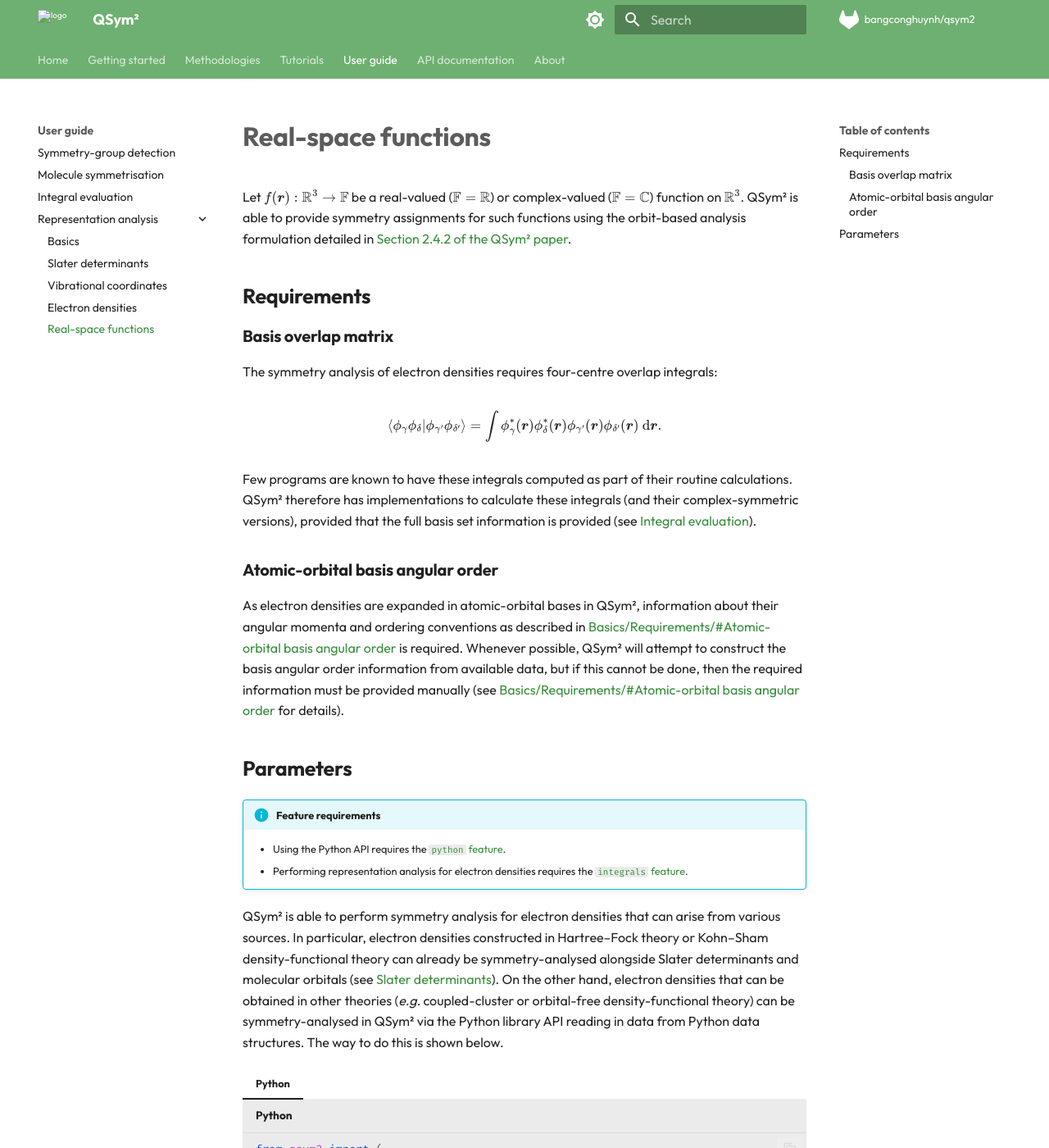
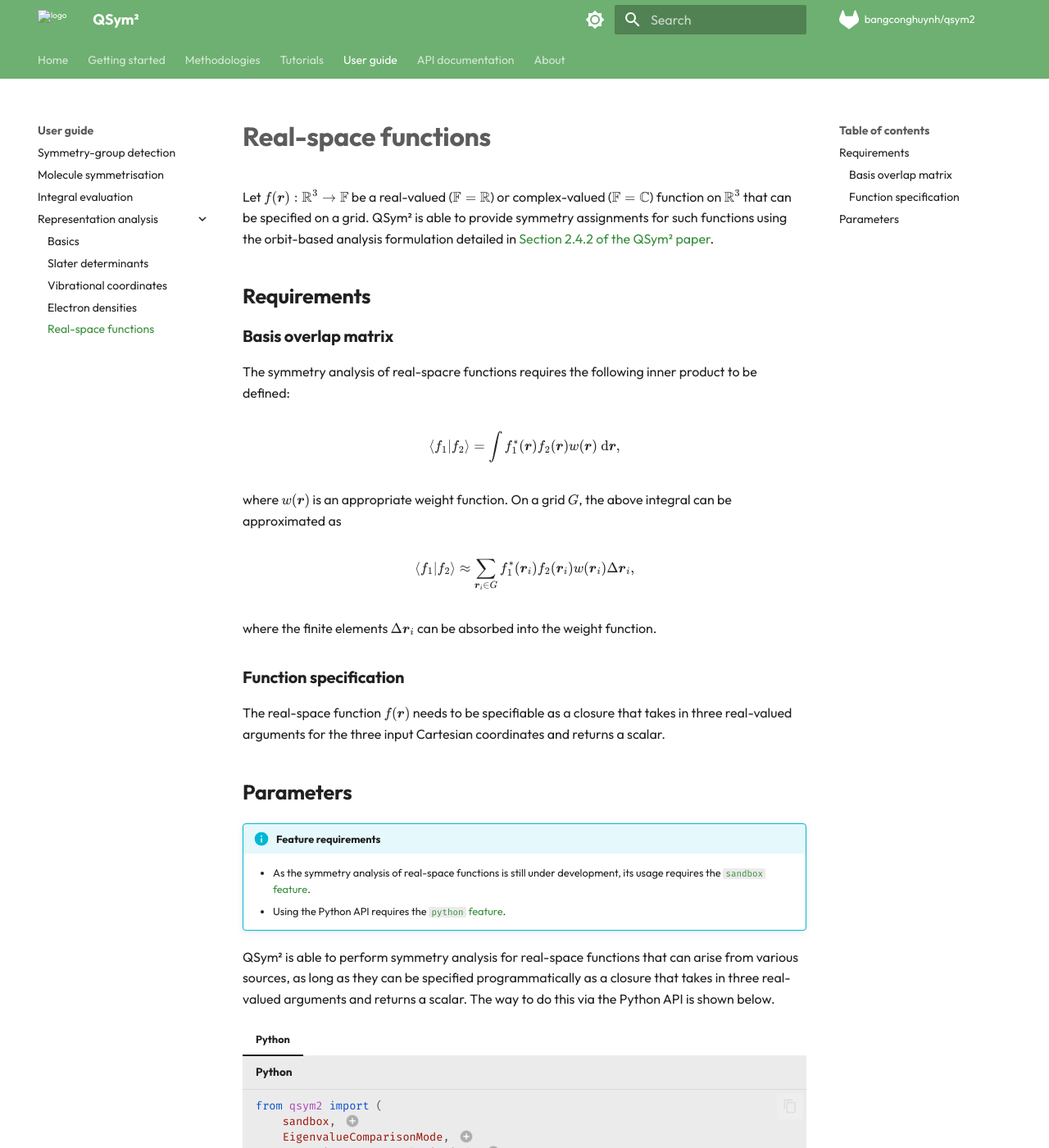
Before and after one commit to bangconghuynh/qsym2, an MkDocs documentation site: the page built from docs/docs/user-guide/representation-analysis/real-space-functions.md, in a window 1280 px wide and 1400 px high. Shown: the whole window at 82% size. Built offline with MkDocs 1.6.1 and Material for MkDocs 9.7.7, drawn with Linux system fonts in a browser that asks for light colours; comment, search, counter and statistics services are not loaded; some of the changed text lies outside the part shown.

Commit message:
Updated.

````diff
--- a/docs/docs/user-guide/representation-analysis/real-space-functions.md
+++ b/docs/docs/user-guide/representation-analysis/real-space-functions.md
@@ -5,7 +5,7 @@ description: Configurable parameters for real-space function representation anal
 
 # Real-space functions
 
-Let $f(\mathbfit{r}): \mathbb{R}^3 \to \mathbb{F}$ be a real-valued ($\mathbb{F} = \mathbb{R}$) or complex-valued ($\mathbb{F} = \mathbb{C}$) function on $\mathbb{R}^3$.
+Let $f(\mathbfit{r}): \mathbb{R}^3 \to \mathbb{F}$ be a real-valued ($\mathbb{F} = \mathbb{R}$) or complex-valued ($\mathbb{F} = \mathbb{C}$) function on $\mathbb{R}^3$ that can be specified on a grid.
 QSym² is able to provide symmetry assignments for such functions using the orbit-based analysis formulation detailed in [Section 2.4.2 of the QSym² paper](../../about/authorship.md#publications).
 
 
@@ -13,130 +13,112 @@ QSym² is able to provide symmetry assignments for such functions using the orbi
 
 ### Basis overlap matrix
 
-The symmetry analysis of electron densities requires four-centre overlap integrals:
+The symmetry analysis of real-spacre functions requires the following inner product to be defined:
 
 $$
-    \braket{\phi_{\gamma} \phi_{\delta} | \phi_{\gamma'} \phi_{\delta'}} = \int
-        \phi_{\gamma}^*(\mathbfit{r}) \phi_{\delta}^*(\mathbfit{r})
-        \phi_{\gamma'}(\mathbfit{r}) \phi_{\delta'}(\mathbfit{r})
-        \ \mathrm{d}\mathbfit{r}.
+    \braket{f_1 | f_2} = \int
+        f_{1}^*(\mathbfit{r}) f_{2}(\mathbfit{r}) w(\mathbfit{r})
+        \ \mathrm{d}\mathbfit{r},
 $$
 
-Few programs are known to have these integrals computed as part of their routine calculations.
-QSym² therefore has implementations to calculate these integrals (and their complex-symmetric versions), provided that the full basis set information is provided (see [Integral evaluation](../integral-evaluation.md)).
+where $w(\mathbfit{r})$ is an appropriate weight function.
+On a grid $G$, the above integral can be approximated as
 
-### Atomic-orbital basis angular order
+$$
+    \braket{f_1 | f_2} \approx \sum_{\mathbfit{r}_i \in G}
+        f_{1}^*(\mathbfit{r}_i) f_{2}(\mathbfit{r}_i) w(\mathbfit{r}_i) \Delta\mathbfit{r}_i,
+$$
 
-As electron densities are expanded in atomic-orbital bases in QSym², information about their angular momenta and ordering conventions as described in [Basics/Requirements/#Atomic-orbital basis angular order](basics.md/#atomic-orbital-basis-angular-order) is required.
-Whenever possible, QSym² will attempt to construct the basis angular order information from available data, but if this cannot be done, then the required information must be provided manually (see [Basics/Requirements/#Atomic-orbital basis angular order](basics.md/#atomic-orbital-basis-angular-order) for details).
+where the finite elements $\Delta\mathbfit{r}_i$ can be absorbed into the weight function.
+
+
+### Function specification
+
+The real-space function $f(\mathbfit{r})$ needs to be specifiable as a closure that takes in three real-valued arguments for the three input Cartesian coordinates and returns a scalar.
+
 
 ## Parameters
 
 !!! info "Feature requirements"
 
+    - As the symmetry analysis of real-space functions is still under development, its usage requires the [`sandbox` feature](../../getting-started/prerequisites.md/#rust-features).
     - Using the Python API requires the [`python` feature](../../getting-started/prerequisites.md/#rust-features).
-    - Performing representation analysis for electron densities requires the [`integrals` feature](../../getting-started/prerequisites.md/#rust-features).
 
-QSym² is able to perform symmetry analysis for electron densities that can arise from various sources.
-In particular, electron densities constructed in Hartree&ndash;Fock theory or Kohn&ndash;Sham density-functional theory can already be symmetry-analysed alongside Slater determinants and molecular orbitals (see [Slater determinants](slater-determinants.md)).
-On the other hand, electron densities that can be obtained in other theories (*e.g.* coupled-cluster or orbital-free density-functional theory) can be symmetry-analysed in QSym² via the Python library API reading in data from Python data structures.
-The way to do this is shown below.
+QSym² is able to perform symmetry analysis for real-space functions that can arise from various sources, as long as they can be specified programmatically as a closure that takes in three real-valued arguments and returns a scalar.
+The way to do this via the Python API is shown below.
 
 === "Python"
     ```python
     from qsym2 import (
-        rep_analyse_densities,
-        EigenvalueComparisonMode, #(1)!
-        MagneticSymmetryAnalysisKind, #(2)!
-        SymmetryTransformationKind, #(3)!
-        PyDensityReal,
-        PyDensityComplex,
-        PyBasisShellContraction,
-        calc_overlap_4c_real,
-        calc_overlap_4c_complex,
+        sandbox, #(1)!
+        EigenvalueComparisonMode, #(2)!
+        MagneticSymmetryAnalysisKind, #(3)!
+        SymmetryTransformationKind, #(4)!
     )
 
-    dmao_a = np.array([ #(4)!
-        [1.0, 0.0, 0.0, 0.0],
-        [0.0, 0.5, 0.0, 0.0],
-        [0.0, 0.0, 0.5, 0.0],
-        [0.0, 0.0, 0.5, 0.8],
-    ])
-    dmao_b = np.array([
-        [0.7, 0.0, 0.0, 0.0],
-        [0.0, 1.0, 0.0, 0.0],
-        [0.0, 0.0, 0.7, 0.0],
-        [0.0, 0.0, 0.5, 0.8],
-    ])
+    grid = np.array( #(5)!
+        [
+            [x, y, z]
+            for x in np.arange(-1, 1.01, 0.1)
+            for y in np.arange(-1, 1.01, 0.1)
+            for z in np.arange(-1, 1.01, 0.1)
+        ]
+    ).T
 
-    pydens = [ #(5)!
-        (
-            "alpha_density", PyDensityReal( #(6)!
-                complex_symmetric=False, #(7)!
-                density_matrix=dmao_a, #(8)!
-                threshold=1e-7, #(9)!
-            )
-        ),
-        (
-            "beta_density", PyDensityReal(
-                complex_symmetric=False,
-                density_matrix=dmao_b,
-                threshold=1e-7,
-            )
-        ),
-        (
-            "total_density", PyDensityReal(
-                complex_symmetric=False,
-                density_matrix=dmao_a+dmao_b,
-                threshold=1e-7,
-            )
-        ),
-        (
-            "spin_density", PyDensityReal(
-                complex_symmetric=False,
-                density_matrix=dmao_a-dmao_b,
-                threshold=1e-7,
-            )
-        ),
-    ]
+    weight = np.array( #(6)!
+        [np.exp(-(np.linalg.norm(r) ** 2)) for r in grid.T],
+        dtype=np.complex128
+    )
 
-    basis_set = ... #(10)!
-    sao_spatial_4c = calc_overlap_4c_real(basis_set)
+    def real_function(x, y, z): #(7)!
+        return x * y + (x**2 - y**2)
 
-    rep_analyse_densities( #(11)!
-        # Data
-        inp_sym="mol", #(12)!
-        pydens=pydens, #(13)!
-        pybao=pybao, #(14)!
-        sao_spatial_4c=sao_spatial_4c, #(15)!
-        sao_spatial_4c_h=None, #(16)!
-        # Thresholds
-        linear_independence_threshold=1e-7, #(17)!
-        integrality_threshold=1e-7, #(18)!
-        eigenvalue_comparison_mode=EigenvalueComparisonMode.Modulus, #(19)!
-        # Analysis options
-        use_magnetic_group=None, #(20)!
-        use_double_group=False, #(21)!
-        use_cayley_table=True, #(22)!
-        symmetry_transformation_kind=SymmetryTransformationKind.Spatial, #(23)!
-        infinite_order_to_finite=None, #(24)!
-        # Other options
-        write_character_table=True, #(25)!
+    sandbox.rep_analyse_real_space_function_real( #(8)!
+        inp_sym="mol",
+        function=real_function,
+        integrality_threshold=1e-6,
+        linear_independence_threshold=1e-6,
+        use_magnetic_group=None,
+        use_double_group=False,
+        use_cayley_table=True,
+        symmetry_transformation_kind=SymmetryTransformationKind.Spatial,
+        eigenvalue_comparison_mode=EigenvalueComparisonMode.Modulus,
+        grid_points=grid,
+        weight=weight,
+        write_overlap_eigenvalues=True,
+        write_character_table=True,
+    )
+
+    def complex_function(x, y, z):
+        return z**2 + 3j * x * (z**2 - y**2)
+
+    sandbox.rep_analyse_real_space_function_complex(
+        inp_sym="mol",
+        function=complex_function,
+        integrality_threshold=1e-6,
+        linear_independence_threshold=1e-6,
+        use_magnetic_group=None,
+        use_double_group=False,
+        use_cayley_table=True,
+        symmetry_transformation_kind=SymmetryTransformationKind.Spatial,
+        eigenvalue_comparison_mode=EigenvalueComparisonMode.Modulus,
+        grid_points=grid,
+        weight=weight,
+        write_overlap_eigenvalues=True,
+        write_character_table=True,
     )
     ```
 
-    1. :fontawesome-solid-laptop-code: This is a Python-exposed Rust enum, [`EigenvalueComparisonMode`](https://qsym2.dev/api/qsym2/analysis/enum.EigenvalueComparisonMode.html), for indicating the mode of eigenvalue comparison. See [Basics/Thresholds/Linear independence threshold/#Comparison mode](basics.md/#comparison-mode) for further information.
-    2. :fontawesome-solid-laptop-code: This is a Python-exposed Rust enum, [`MagneticSymmetryAnalysisKind`](https://qsym2.dev/api/qsym2/drivers/representation_analysis/enum.MagneticSymmetryAnalysisKind.html), for indicating the type of magnetic symmetry to be used for symmetry analysis. See [Basics/Analysis options/#Magnetic groups](basics.md/#magnetic-groups) for further information.
-    3. :fontawesome-solid-laptop-code: This is a Python-exposed Rust enum, [`SymmetryTransformationKind`](https://qsym2.dev/api/qsym2/symmetry/symmetry_transformation/enum.SymmetryTransformationKind.html), for indicating the kind of symmetry transformation to be applied on the target. See [Basics/Analysis options/#Transformation kinds](basics.md/#transformation-kinds) for further information.
-    4. :fontawesome-solid-users: This specifies a density matrix in the atomic-orbital basis, $\mathbfit{P}$, for one electron density, which is a $N_{\mathrm{bas}} \times N_{\mathrm{bas}}$ `numpy` array. The number of basis functions, $N_{\mathrm{bas}}$, is always the number of *spatial* basis functions because electron densities are entirely spatial quantities.
-    5. :fontawesome-solid-users: This specifies a list of densities to be symmetry-analysed. Each element in this list is a tuple containing a brief string description for the density and a specification for the density itself.
-    6. :fontawesome-solid-laptop-code: The classes [`PyDensityReal`](https://qsym2.dev/api/qsym2/bindings/python/representation_analysis/density/struct.PyDensityReal.html) and [`PyDensityComplex`](https://qsym2.dev/api/qsym2/bindings/python/representation_analysis/density/struct.PyDensityComplex.html) are Python-exposed Rust structures to marshall real or complex electron density information between Rust and Python.
-    7. :fontawesome-solid-users: This specifies whether the electron densities are to be considered with respect to an inner product space where the conventional sesquilinear inner product has been replaced by a bilinear form.
-    8. :fontawesome-solid-users: This specifies the density matrix $\mathbfit{P}$ for this density.
-    9. :fontawesome-solid-users: This specifies a threshold for comparing electron densities. This is of no consequence for symmetry analysis.
-    10. :fontawesome-solid-users: This specifies the basis set for evaluating the required four-centre overlap integrals. The details of this specification can be found in [Integral evalulation](../integral-evaluation.md).
-    11. :fontawesome-solid-users: This is the Python driver function for representation analysis of electron densities.
-    </br></br>:fontawesome-solid-laptop-code: This is a Python-exposed Rust function, [`rep_analyse_densities`](https://qsym2.dev/api/qsym2/bindings/python/representation_analysis/density/fn.rep_analyse_densities.html). See the API documentation of this function for more details.
+    1. :fontawesome-solid-laptop-code: This is a submodule of QSym² containing developmental features. See [Getting started/Prerequisites/Rust features/Developmental](../../getting-started/prerequisites.md/#developmental) for more information.
+    2. :fontawesome-solid-laptop-code: This is a Python-exposed Rust enum, [`EigenvalueComparisonMode`](https://qsym2.dev/api/qsym2/analysis/enum.EigenvalueComparisonMode.html), for indicating the mode of eigenvalue comparison. See [Basics/Thresholds/Linear independence threshold/#Comparison mode](basics.md/#comparison-mode) for further information.
+    3. :fontawesome-solid-laptop-code: This is a Python-exposed Rust enum, [`MagneticSymmetryAnalysisKind`](https://qsym2.dev/api/qsym2/drivers/representation_analysis/enum.MagneticSymmetryAnalysisKind.html), for indicating the type of magnetic symmetry to be used for symmetry analysis. See [Basics/Analysis options/#Magnetic groups](basics.md/#magnetic-groups) for further information.
+    4. :fontawesome-solid-laptop-code: This is a Python-exposed Rust enum, [`SymmetryTransformationKind`](https://qsym2.dev/api/qsym2/symmetry/symmetry_transformation/enum.SymmetryTransformationKind.html), for indicating the kind of symmetry transformation to be applied on the target. See [Basics/Analysis options/#Transformation kinds](basics.md/#transformation-kinds) for further information.
+    5. :fontawesome-solid-users: This specifies a $3 \times N$ array containing the Cartesian coordinates of the grid points at which the real-space function will be evaluated in the symmetry analysis. Each column of the array contains the coordinates of one grid point $\mathbfit{r}_i$.
+    6. :fontawesome-solid-users: This specifies an $N$-element array containing the weight values $w(\mathbfit{r}_i)$ associated with the specified grid points $\mathbfit{r}_i$.
+    7. :fontawesome-solid-users: This is an example real-valued real-space function: $f(\mathbfit{r}) = xy + (x^2 - y^2)$.
+    8. :fontawesome-solid-users: This is the Python driver function for representation analysis of real-valued real-space functions.
+    </br></br>:fontawesome-solid-laptop-code: This is a Python-exposed Rust function, [`rep_analyse_real_space_function_real`](https://qsym2.dev/api/qsym2/bindings/python/representation_analysis/density/fn.rep_analyse_densities.html). See the API documentation of this function for more details.
+
     12. :fontawesome-solid-users: This specifies the path to the `.qsym2.sym` file that contains the serialised results of the symmetry-group detection (see the documentation for the `out_sym` parameter of the Python [`detect_symmetry_group`](https://qsym2.dev/api/qsym2/bindings/python/symmetry_group_detection/fn.detect_symmetry_group.html) function in [Symmetry-group detection/#Parameters](../symmetry-group-detection.md/#parameters)). This file should have been generated by the [`detect_symmetry_group`](https://qsym2.dev/api/qsym2/bindings/python/symmetry_group_detection/fn.detect_symmetry_group.html) function on the underlying molecular system prior to representation analysis.
     </br></br>This name does not need to contain the `.qsym2.sym` extension.
     </br></br>The symmetry results in this file will be used to construct the symmetry group $\mathcal{G}$ to be used in the subsequent representation analysis.
````
Also changed, not shown: .gitlab-ci.yml, 2 other files.
